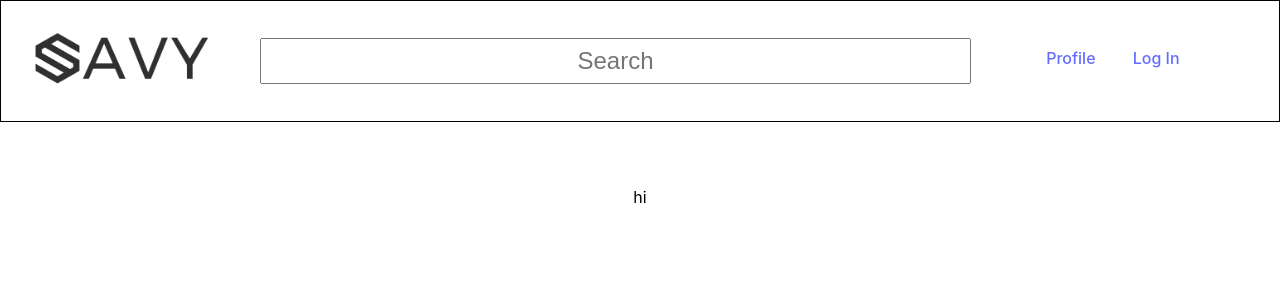
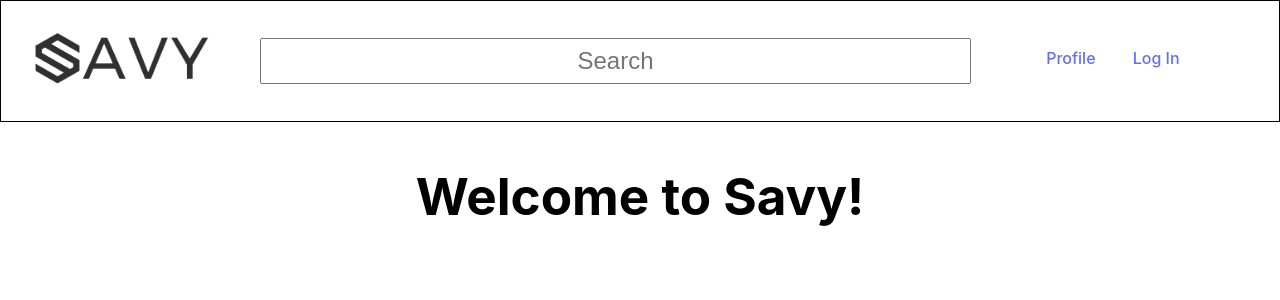
Before and after one commit to alexbradshaw/Odin-Fork-Bombing-Squad, a React (Vite) app in the folder client/: page / in a window 1280 px wide. Shown: the top 300 px of the page. Built offline with nearby package versions, Linux system fonts and the light colour scheme; no server answers; some icons are missing.

Commit message:
added a proper landing message

```diff
--- a/client/src/Pages/Landing/Landing.css
+++ b/client/src/Pages/Landing/Landing.css
@@ -9,7 +9,7 @@
 
 .landingHeader {
     width: 80%;
-    height: 150px;
+    height: 80px;
     display: flex;
     justify-content: center;
     align-items: center;
--- a/client/src/Pages/Landing/Landing.jsx
+++ b/client/src/Pages/Landing/Landing.jsx
@@ -24,9 +24,9 @@ const Landing = () => {
 
     return (
         <div className='landing'>
-            <div className='landingHeader' style={{"color":"black"}}>
-                hi
-            </div>
+            <h1 className='landingHeader' style={{"color":"black"}}>
+                Welcome to Savy!
+            </h1>
             <div className='landingContainer'>
                 <Carousel>
                     {
```
Also changed, not shown: 1 other file (tests, documents, lock files or other folders).
